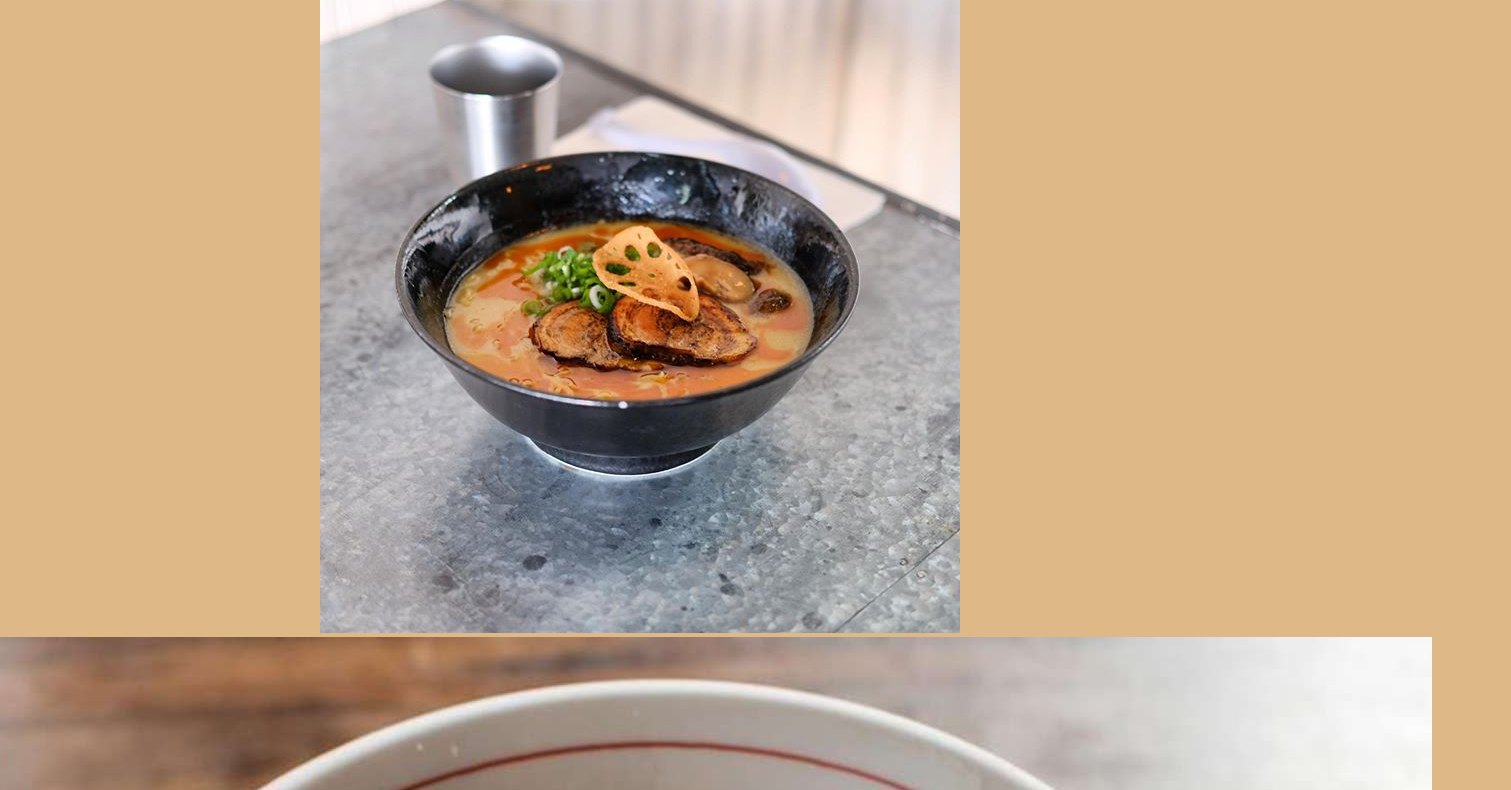
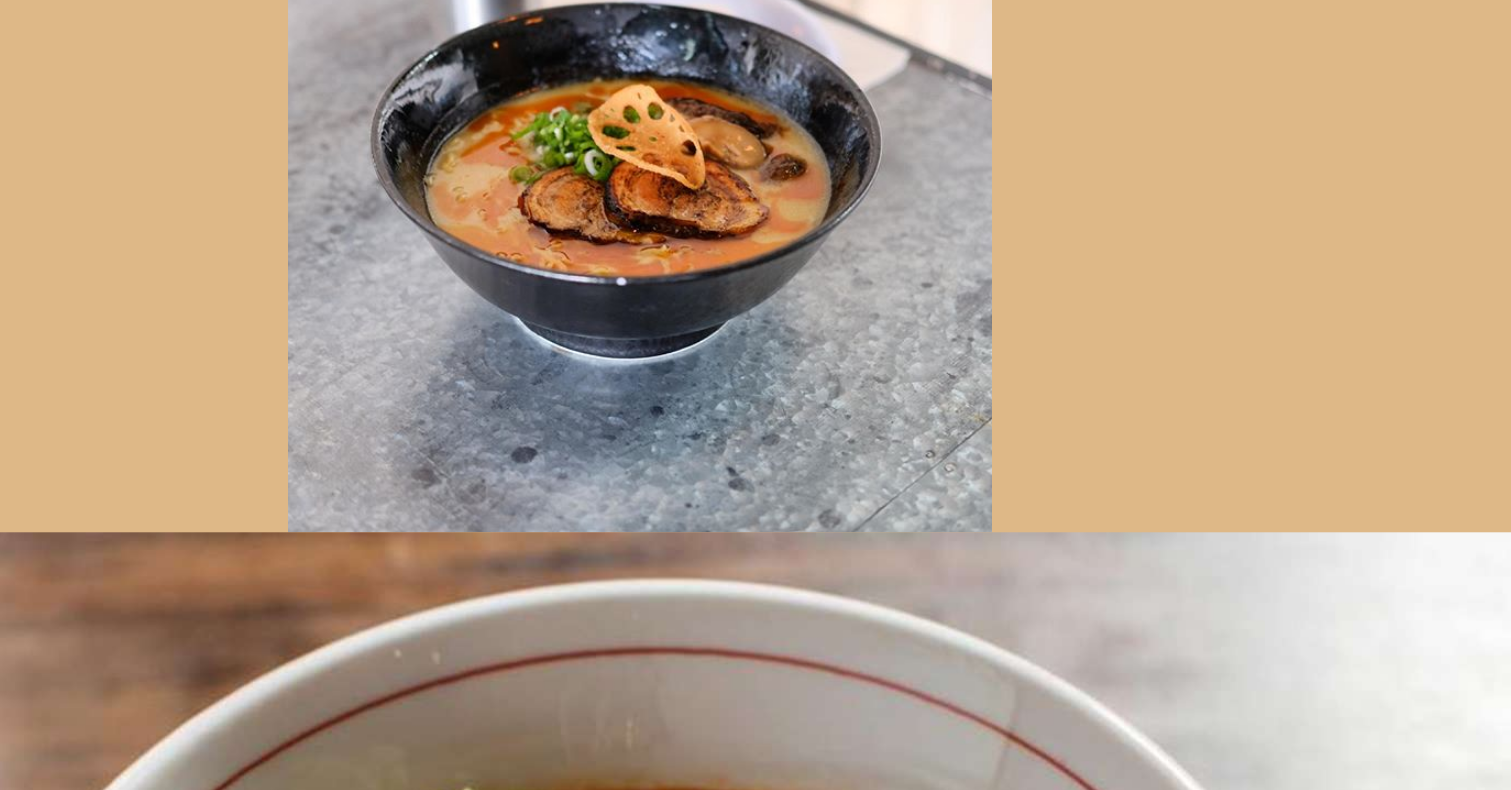
Before and after one commit to Jjumaaa/Phase-1-Code-Challenge-Ramen-Rater, a plain HTML site: page index.html in a window 1280 px wide. Shown: the part 61-851 px from the top of the page, 1511 px wide, since content can reach past the window. Drawn offline with Linux system fonts and the light colour scheme.

Commit message:
added ramen formats

```diff
--- a/css/style.css
+++ b/css/style.css
@@ -22,3 +22,12 @@
     margin: auto;
 
   }
+
+  #ramen {
+    display: flex;
+    margin: 1rem 0;
+    max-width: calc(100vw - 2rem);
+    flex-wrap: wrap;
+    justify-content: center;
+    transform: scale(1.1);
+  }
```
